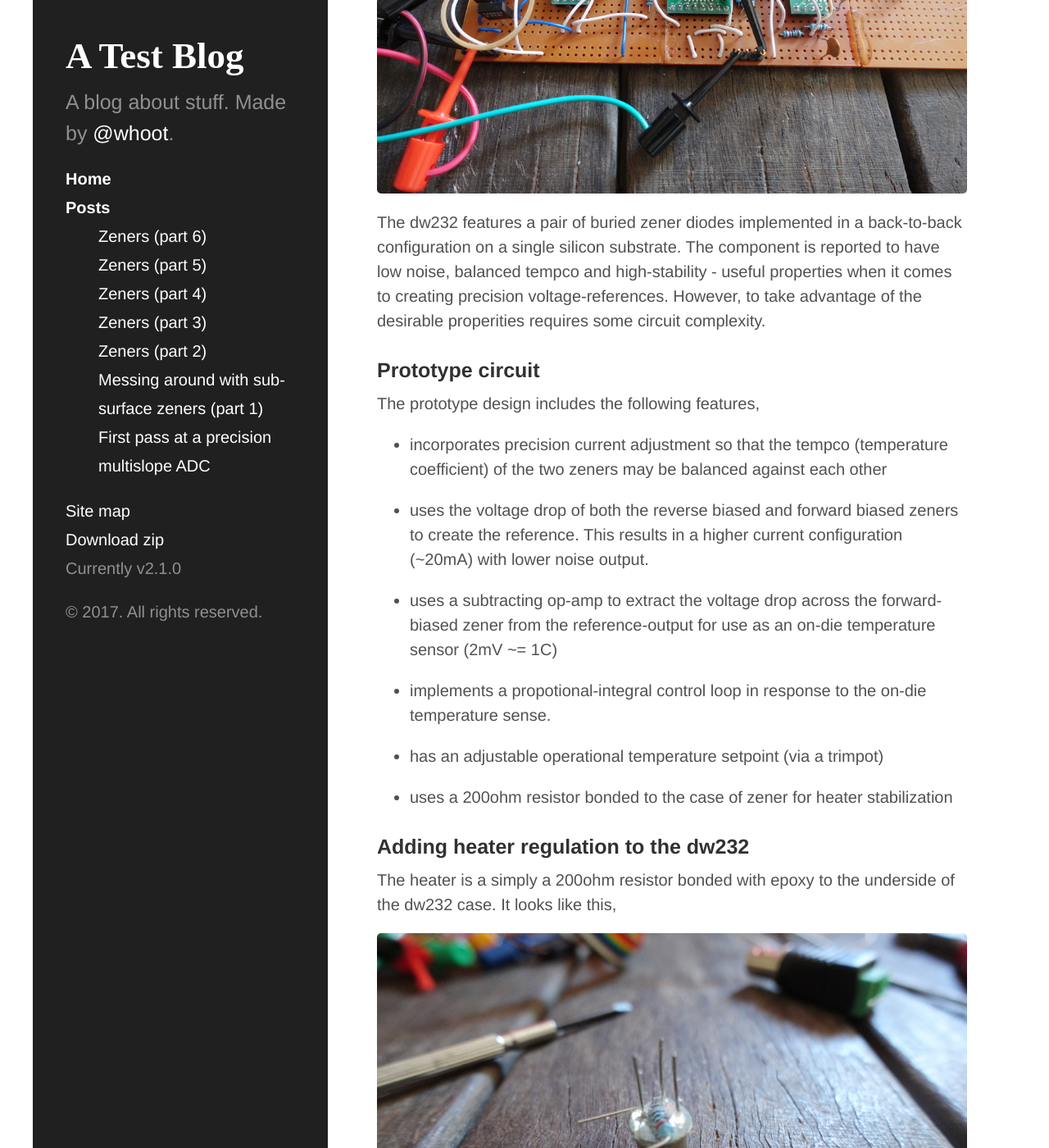
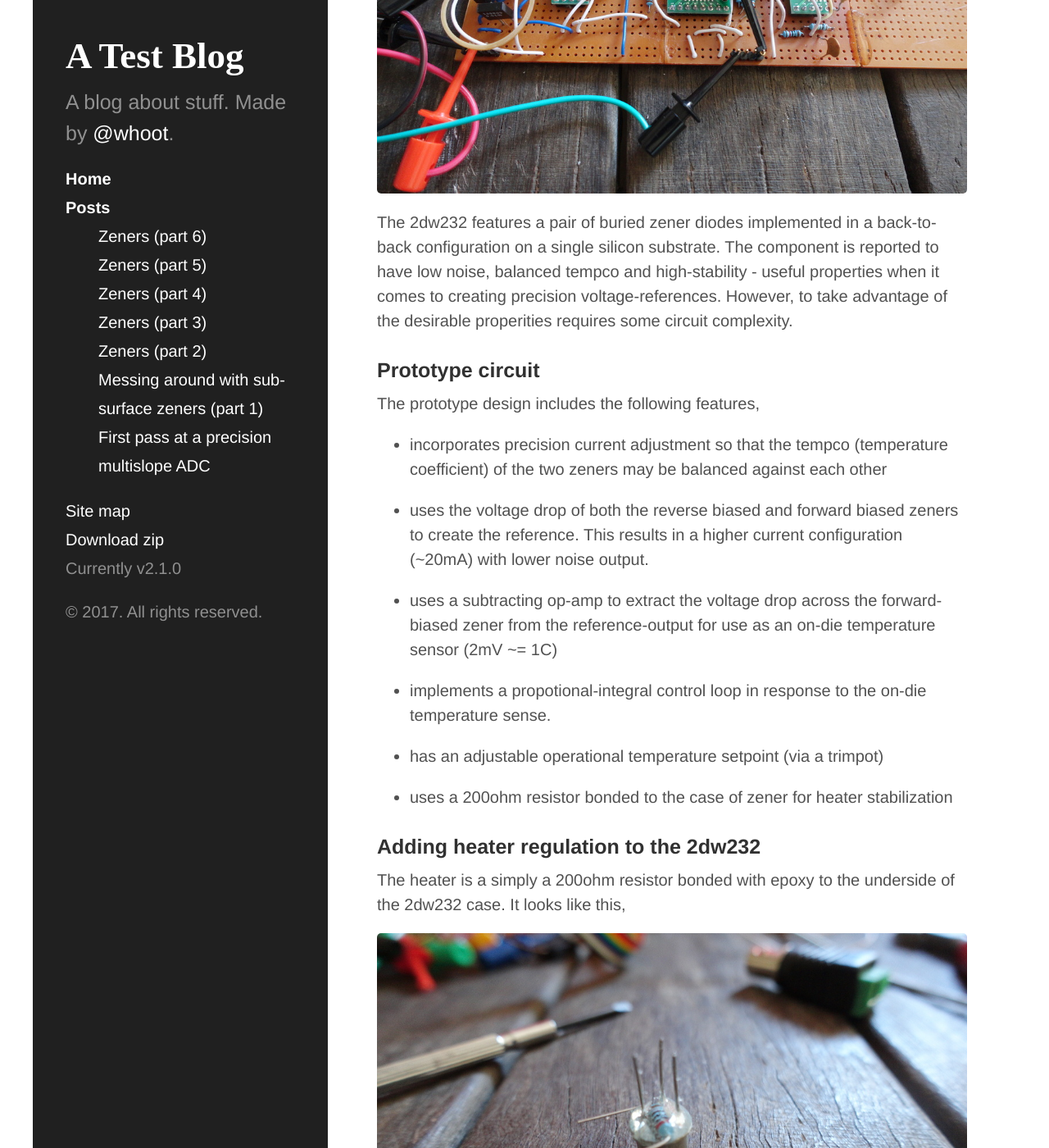
Before and after one commit to julian1/julian1.github.io, a Jekyll site: the page built from _posts/2017-01-07-2dw232-circuit-1.md, in a window 1280 px wide and 1400 px high, scrolled down 424 px. Shown: the whole window at 82% size. Built offline with Jekyll 4.4.1, drawn with Linux system fonts in a browser that asks for light colours; some of the changed text lies outside the part shown.

Commit message:
fix 2dw232 naming

```diff
--- a/_posts/2017-01-07-dw232-circuit-1.md
+++ b/_posts/2017-01-07-2dw232-circuit-1.md
@@ -7,7 +7,7 @@ layout: default
 
 ![board](/public/images/dw232/DSC02609.JPG)
 
-The dw232 features a pair of buried zener diodes implemented in a back-to-back configuration on a single silicon substrate. The component is reported to have low noise, balanced tempco and high-stability - useful properties when it comes to creating precision voltage-references. However, to take advantage of the desirable properities requires some circuit complexity.
+The 2dw232 features a pair of buried zener diodes implemented in a back-to-back configuration on a single silicon substrate. The component is reported to have low noise, balanced tempco and high-stability - useful properties when it comes to creating precision voltage-references. However, to take advantage of the desirable properities requires some circuit complexity.
 
 ### Prototype circuit
 
@@ -27,9 +27,9 @@ The prototype design includes the following features,
   - uses a 200ohm resistor bonded to the case of zener for heater stabilization
 
 
-### Adding heater regulation to the dw232
+### Adding heater regulation to the 2dw232
 
-The heater is a simply a 200ohm resistor bonded with epoxy to the underside of the dw232 case. It looks like this,
+The heater is a simply a 200ohm resistor bonded with epoxy to the underside of the 2dw232 case. It looks like this,
 
 ![board](/public/images/dw232/DSC02594.JPG)
 
@@ -62,6 +62,6 @@ Same as the previous plot, except the output-reference voltage is plotted direct
 
   - Now using three op-amps, involving inverting and summing, and then comparing the temp sense voltatge with temp set-point voltage, and with the integration done on the same op-amp as the comparison. The advantages are - fewer components and the on-die temperature sense voltage is always available to be read - by a microcontroller for instance.
 
-  - First attempt at a heater used a resistor bonded to the top of the dw232. However there is a lot more latent heat involved - compared with placing the heating element on the case bottom in closer proximity to the internal die. This made it very difficult to work out the parameters for the integration feedback
+  - First attempt at a heater used a resistor bonded to the top of the 2dw232. However there is a lot more latent heat involved - compared with placing the heating element on the case bottom in closer proximity to the internal die. This made it very difficult to work out the parameters for the integration feedback
 
   - The feedback loop is quite slow. Had to keep incresing the integration cap until it would stop oscillating and stabilize.
```
Also changed, not shown: index.md (+1 -1 lines), _posts/2017-01-07-2dw232-circuit-2.md (renamed from _posts/2017-01-07-dw232-circuit-2.md), _posts/2017-01-10-2dw232-circuit-3.md (renamed from _posts/2017-01-10-dw232-circuit-3.md), _posts/2017-01-11-2dw232-circuit-4.md (renamed from _posts/2017-01-11-dw232-circuit-4.md), _posts/2017-01-15-2dw232-circuit-5.md (renamed from _posts/2017-01-15-dw232-circuit-5.md), _posts/2017-01-18-2dw232-circuit-6.md (renamed from _posts/2017-01-18-dw232-circuit-6.md).
